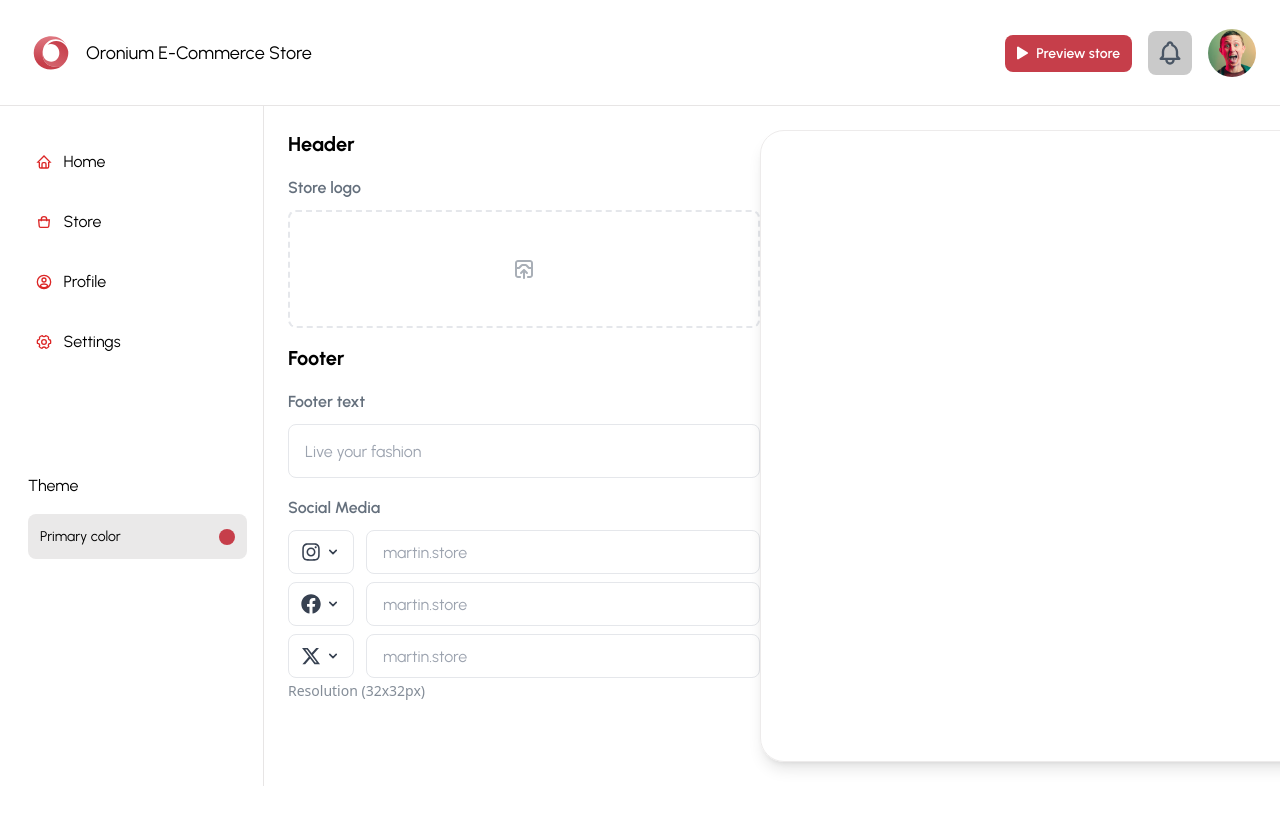
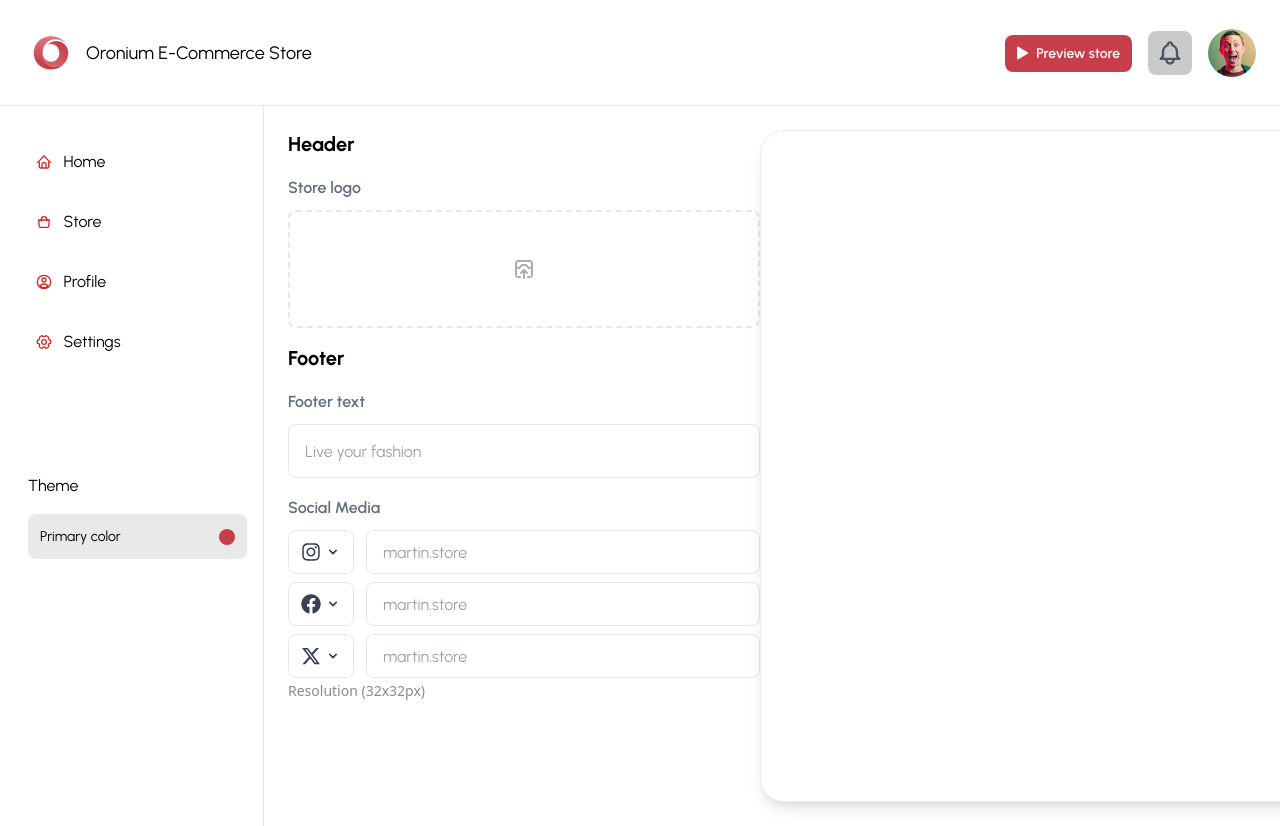
Before and after one commit to Abinsonsuresh/Ecommerce-Dashboard-Oronium, a Next.js app: page / in a window 1280 px wide. Shown: the top 826 px of the page. Before the commit the page ends 800 px from the top, so only its background shows below. Built offline with nearby package versions, Linux system fonts and the light colour scheme.

Commit message:
minor fix

```diff
--- a/src/components/Navbar/Main/Navbar.jsx
+++ b/src/components/Navbar/Main/Navbar.jsx
@@ -7,7 +7,7 @@ import { BellIcon, Play } from "@/assets/svg";
 
 const Navbar = () => {
     return (
-        <div className="max-w-[1441px] max-h-[106px] border-b border-[#e7e5e5] py-[26px] px-[24px]">
+        <div className="max-w-screen max-h-[106px] border-b border-[#e7e5e5] py-[26px] px-[24px]">
             <div className="flex justify-between items-center max-w-[1370px] max-h-[54px]">
                 {/* Logo */}
                 <div className="logo">
--- a/src/components/Sidebar/Main/Sidebar.jsx
+++ b/src/components/Sidebar/Main/Sidebar.jsx
@@ -12,7 +12,7 @@ const Sidebar = () => {
 
     return (
         <div>
-            <div className='flex flex-col min-h-[85vh]  w-[264px] border-r border-[#e7e5e5] p-4 pt-8'>
+            <div className='flex flex-col min-h-[90vh]  w-[264px] border-r border-[#e7e5e5] p-4 pt-8'>
                 <div className='flex items-center w-full flex-col'>
                     {/* External js file (SCData) containing the sidebar elements data is mapped here */}
                     {
```
